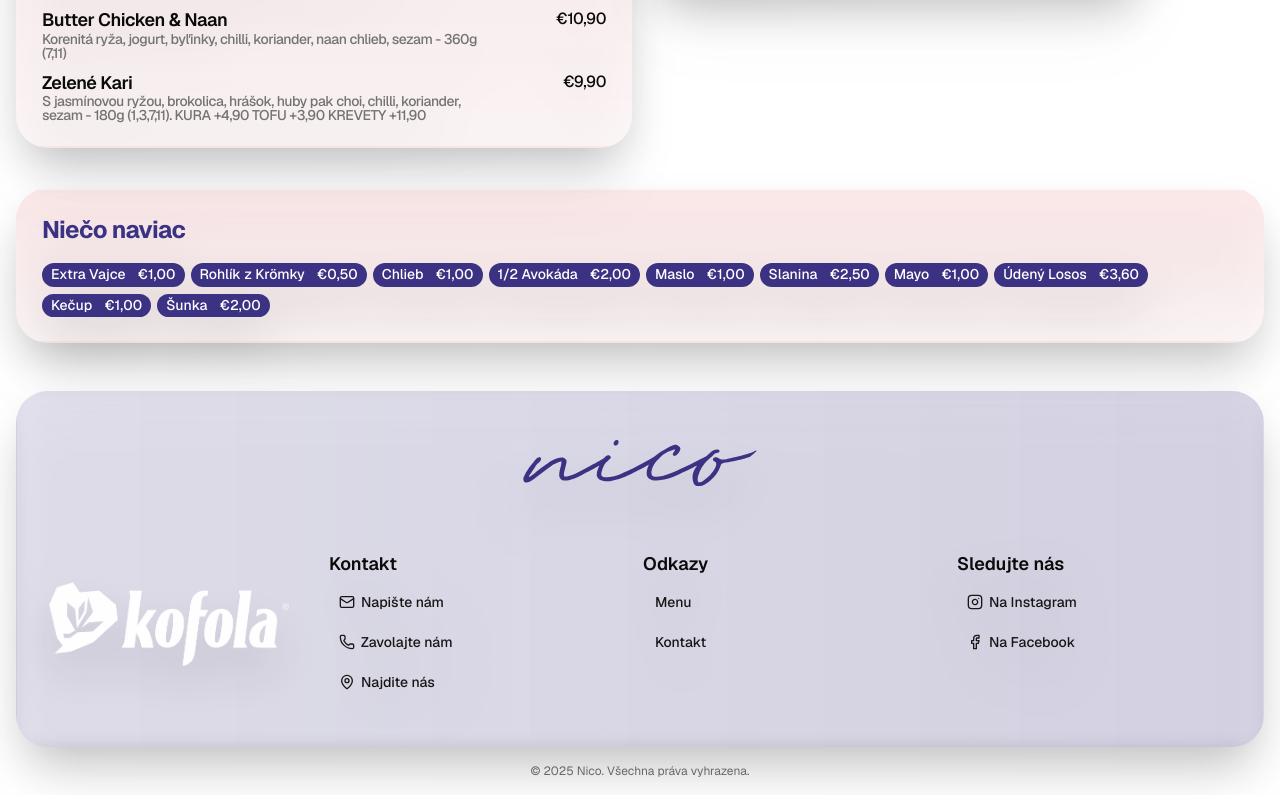
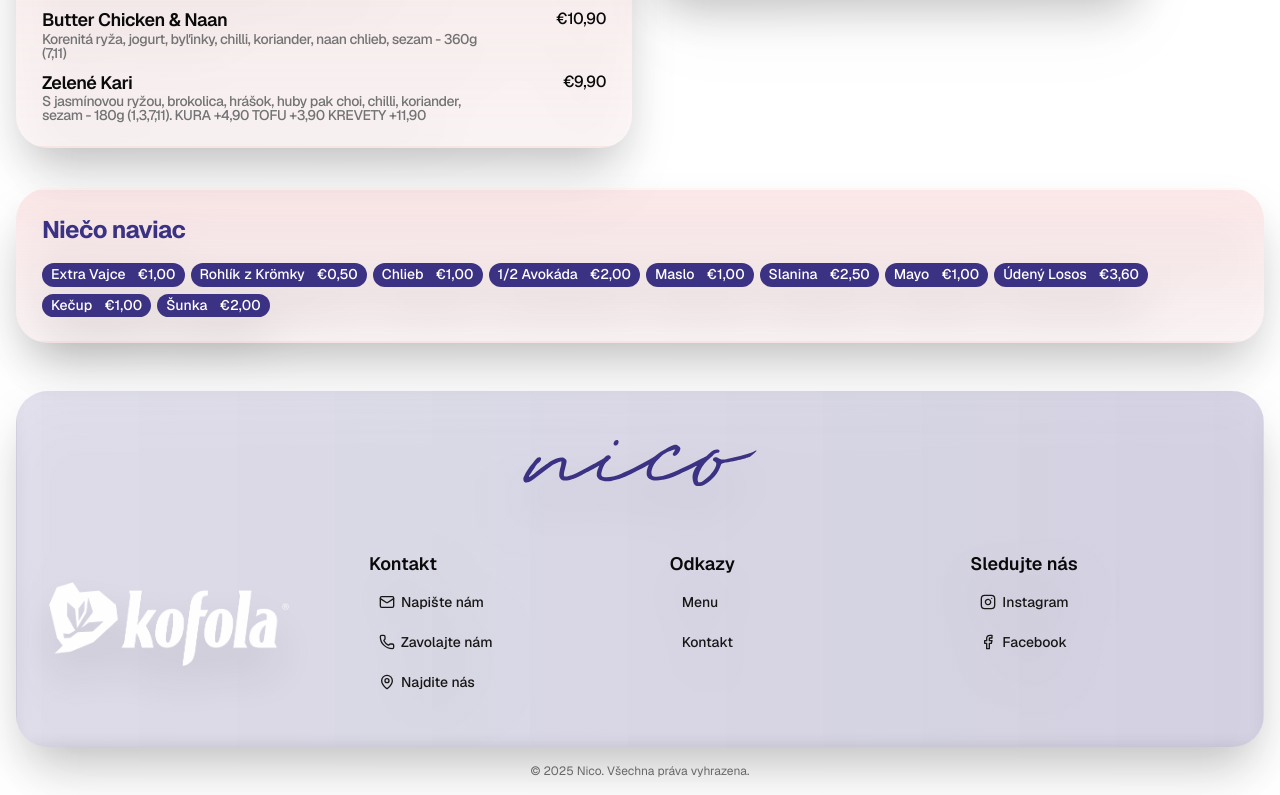
Before and after one commit to RomanDenysov/nico, a Next.js app: page /bistro in a window 1280 px wide. Shown: the part 1266-2061 px from the top of the page. Built offline with nearby package versions, Linux system fonts and the light colour scheme.

Commit message:
refactor(about-section, footer): update text content and improve layout spacing

```diff
--- a/components/about-section.tsx
+++ b/components/about-section.tsx
@@ -28,7 +28,7 @@ const aboutItems: AboutItem[] = [
     year: 2013,
     title: "2013",
     description:
-      "Bistro, kaviareň, dlhý brunch aj večerné vínko na terase. Naše “prudko návykové bistro” vzniklo v roku 2013. Začínali sme v jednej miestnosti s asi desiatimi stolmi a postupne rástli, ako rástol aj počet našich štamgastov.",
+      "Naše “prudko návykové bistro” vzniklo v roku 2013. Začínali sme v jednej miestnosti s asi desiatimi stolmi a postupne rástli, ako rástol aj počet našich štamgastov.",
     image: "/images/about/1.jpg",
   },
   {
--- a/components/footer.tsx
+++ b/components/footer.tsx
@@ -54,7 +54,7 @@ const sections: Record<string, Section> = {
       {
         label: "Najdite nás",
         icon: MapPinIcon,
-        href: "https://maps.app.goo.gl/1234567890",
+        href: "https://maps.app.goo.gl/VHsNeTAPYMs2ohPD9",
       },
     ],
   },
@@ -69,8 +69,8 @@ const sections: Record<string, Section> = {
   socials: {
     title: "Sledujte nás",
     items: [
-      { label: "Na Instagram", href: "#instagram", icon: Instagram },
-      { label: "Na Facebook", href: "#facebook", icon: Facebook },
+      { label: "Instagram", href: "#instagram", icon: Instagram },
+      { label: "Facebook", href: "#facebook", icon: Facebook },
     ],
   },
 };
@@ -116,7 +116,7 @@ export function Footer() {
                 <Icons.title className="h-auto w-60 text-brand" />
               </Link>
             </center>
-            <div className="flex flex-col-reverse items-center justify-between gap-5 md:flex-row md:gap-10">
+            <div className="flex flex-col-reverse items-center justify-between gap-8 md:flex-row md:gap-20">
               <FadeDiv className="">
                 <Partners />
               </FadeDiv>
```
